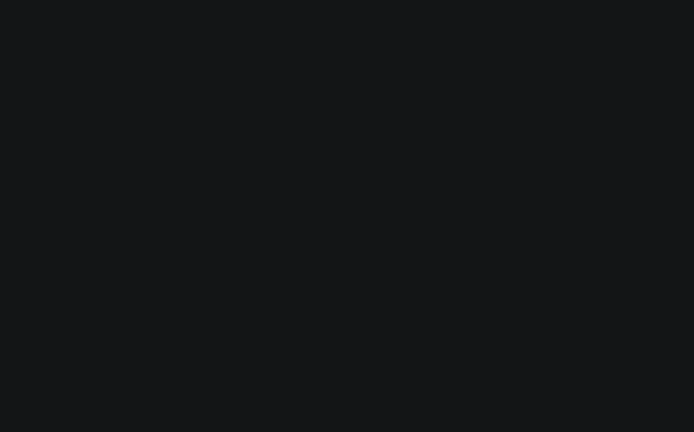
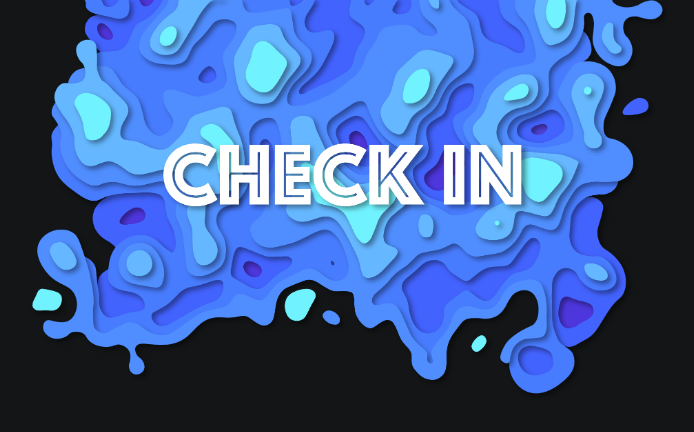
Before and after one commit to sergiomercado19/mien-events, an Angular app in the folder views/: page / in a window 1280 px wide. Shown: the top 432 px of the page, without its empty margins (292-986 px from the left). Built offline with nearby package versions, Linux system fonts and the light colour scheme.

Commit message:
Position *Check In* button on the main page

```diff
--- a/views/src/app/app.component.html
+++ b/views/src/app/app.component.html
@@ -1,5 +1,5 @@
 <div class="page">
   <div class="fluid">
-
+    <img class="button" src="/assets/check-in-button.png" alt="Check In" />
   </div>
 </div>
--- a/views/src/app/app.component.scss
+++ b/views/src/app/app.component.scss
@@ -10,3 +10,11 @@
   max-width: 1200px;
   width: 100%;
 }
+
+.button {
+  display: block;
+  margin: 0px auto;
+  max-height: 50%;
+  max-width: 100%;
+  object-fit: scale-down;
+}
--- a/views/src/app/app.component.ts
+++ b/views/src/app/app.component.ts
@@ -6,5 +6,5 @@ import { Component } from '@angular/core';
   styleUrls: ['./app.component.scss']
 })
 export class AppComponent {
-  title = 'app';
+
 }
```
